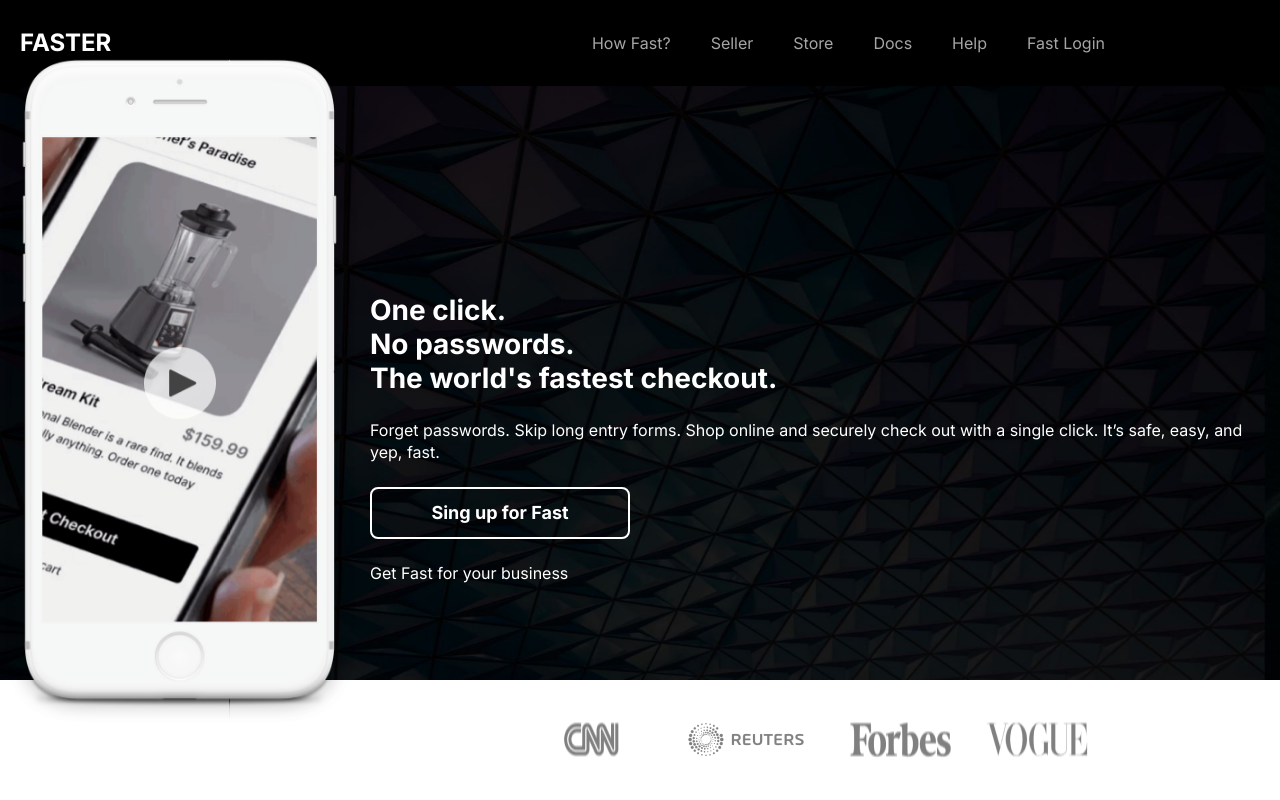
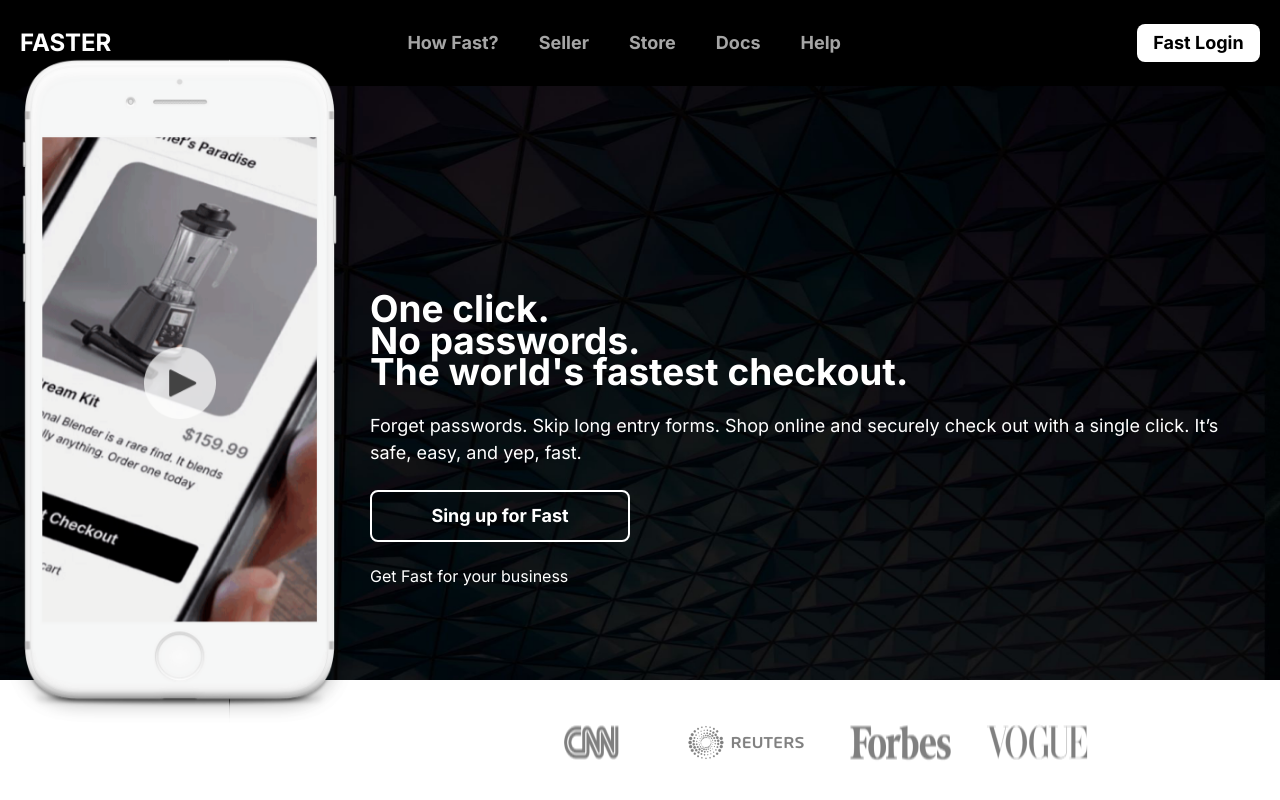
Before and after one commit to Akrata/Proyectos_Faster, a plain HTML site: page index.html in a window 1280 px wide. Shown: the top 800 px of the page. Drawn offline with Linux system fonts and the light colour scheme.

Commit message:
Finalizado 1080px

```diff
--- a/css/style.css
+++ b/css/style.css
@@ -204,6 +204,9 @@ header{
     height: 30px;
     /* border: solid 1px red ; */
     position: absolute;
+}
+.header-menu-large{
+    display: none;
 }
 
 /*PRESENTATION*/
@@ -469,12 +472,7 @@ footer{
     padding-top: 24px;
     gap: 16px;
 }
-.footer-mid{
-   /* margin: 64px 0px; */
-}
-.footer-bot{
 
-}
 .first-list,
 .second-list{
     list-style: none;
@@ -511,34 +509,71 @@ footer{
 }
 
 @media screen and (min-width: 1024px) {
+    .headline5{
+        font-size: 48px;
+        font-weight: 700;
+        font-style: normal;
+        line-height: 58px;
+        letter-spacing: 0.5%;
+    }
+    .headline4{
+        font-size: 37px;
+        font-weight: 700;
+        font-style: normal;
+        line-height: 31.5px;
+    }
+    .body2-regular{
+        font-size: 18px;
+        font-weight: 400;
+        font-style: normal;
+        line-height: 27px;
+    }
+
     body{
         background-size: contain;
         background-size: 100vw 680px;
         background-color: white;
     }
+
     .section-wrapper{
         padding-left: 350px;
     }
 /*HEADER*/
     header{
         height:86px;
+        display: flex;
     }
     .header-toggle span{
         display: none;
     }
     .header-menu{
-        position: relative;
+        display: none;
+    }
+    .header-menu-large{
         display: flex;
         flex-direction: row;
         color: white;
-        transform: translate(-150px);
         width: 100%;
-        height: 100%;
+        text-decoration: none;
         gap: 40px;
+        list-style: none;
+    }
+    .checkbox{
+        display: none;
+    }
+    .signup-btn{
+        height: 38px;
+        width: 123px;
+        background-color: var(--white);
+        color: black;
+        border-radius: 8px;
+        border: none;
+        outline: none;
     }
     .header-menu li:hover{
         border-bottom: solid 2px white;
     }
+
 
 /*HEADER-TOGGLE*/
 /*PRESENTATION*/
@@ -568,17 +603,37 @@ footer{
         display: none;
     }
     /*-------PROMOTION2-------*/
+    .promotion2{
+        height: 768px;
+        padding-top: 207px;
+    }
     .iphone2-img{
         display: none;
     }
     /*----PROMOTION3----*/
+    .promotion3{
+        height: 768px;
+        padding-top: 207px;
+    }
     /*----PROMOTION4----*/
+    .promotion4{
+        height: 768px;
+        display: flex;
+        flex-direction: column-reverse;
+
+    }
+    .promotion4 img{
+        margin:200px 525px 64px 200px;
+    }
     /*-----COMMENTS------*/
     .comments{
         position: relative;
         z-index: 3;
     }
     /*-----FOOTER----*/
+    .fast-sign-up{
+        margin: -300px 245px 94px 245px;;
+    }
     footer{
         position: relative;
         z-index: 3;
--- a/index.html
+++ b/index.html
@@ -19,14 +19,22 @@
             <span class="bar3"></span>
             <label class="hmb-btn" for="switch"></label>
             <ul class="header-menu">
-                <li><a href="">How Fast?</a></li>
-                <li><a href="">Seller</a></li>
-                <li><a href="">Store</a></li>
-                <li><a href="">Docs</a></li>
-                <li><a href="">Help</a></li>
-                <li><a href="">Fast Login</a></li>
+                <li><a class="btn-font" href="">How Fast?</a></li>
+                <li><a class="btn-font" href="">Seller</a></li>
+                <li><a class="btn-font" href="">Store</a></li>
+                <li><a class="btn-font" href="">Docs</a></li>
+                <li><a class="btn-font" href="">Help</a></li>
+                <li><a class="btn-font header-btn-signup" href="">Fast Login</a></li>
+            </ul>
+            <ul class="header-menu-large">
+                <li><a class="btn-font" href="">How Fast?</a></li>
+                <li><a class="btn-font" href="">Seller</a></li>
+                <li><a class="btn-font" href="">Store</a></li>
+                <li><a class="btn-font" href="">Docs</a></li>
+                <li><a class="btn-font" href="">Help</a></li>
             </ul>
         </div>
+        <button class="btn-font signup-btn">Fast Login</button>
     </header>
     <section>
         <div class="presentation section-wrapper">
```
Lines whose indentation alone changed are shown as unchanged.
